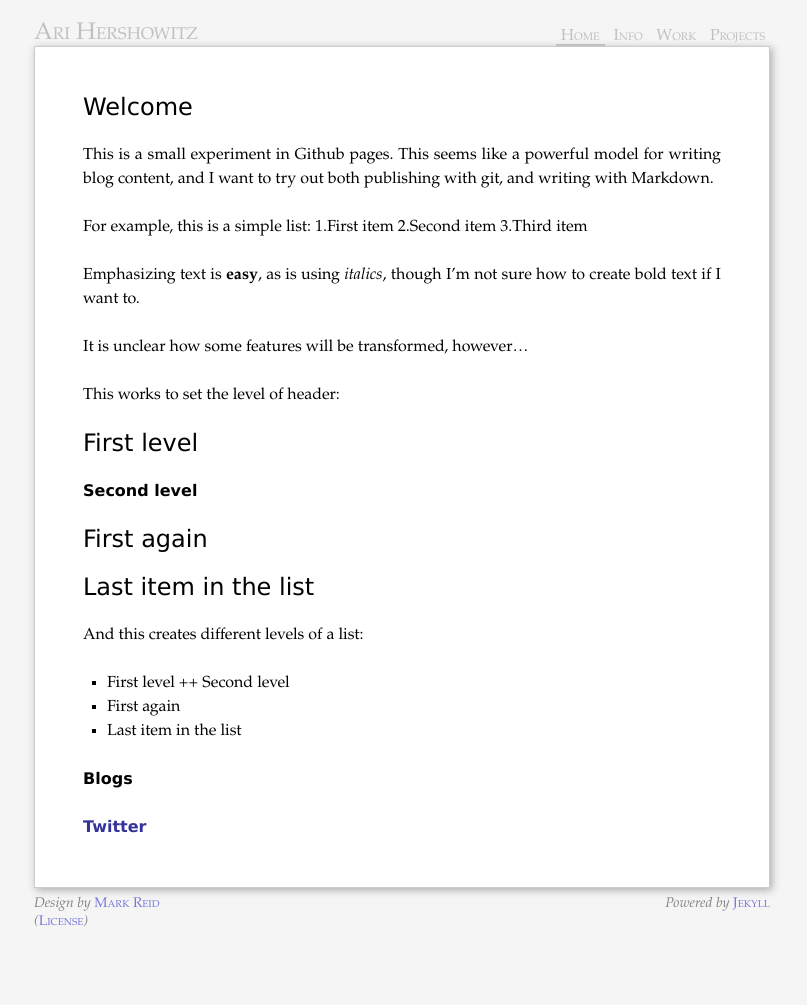
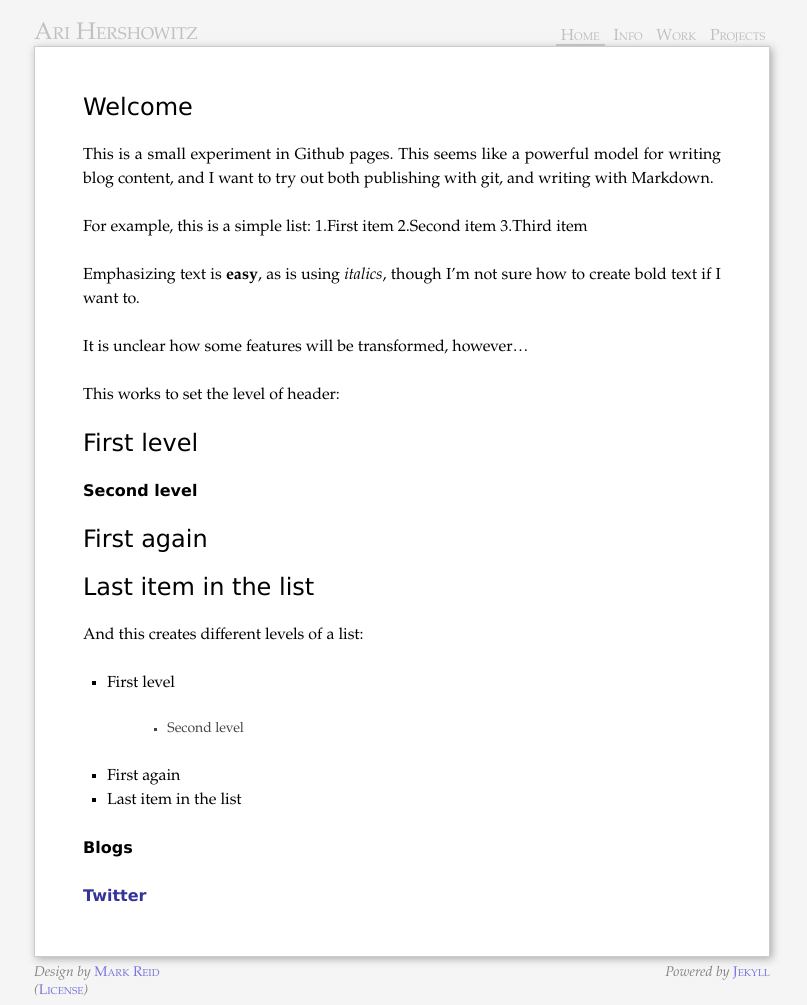
Before and after one commit to aih/aih.github.io, a Jekyll site: the page built from index.md, in a window 1280 px wide. Shown: the whole page, without its empty margins (238-1045 px from the left). Built offline with Jekyll 4.4.1, drawn with Linux system fonts in a browser that asks for light colours; Markdown is read by kramdown in place of the engine named in the settings; before the commit the page ends 936 px from its top, so only the background shows below that.

Commit message:
More Markdown experimentation

```diff
--- a/index.md
+++ b/index.md
@@ -29,7 +29,7 @@ This works to set the level of header:
 And this creates different levels of a list:
 
 + First level
-++ Second level
+> + Second level
 + First again
 + Last item in the list
 
```
